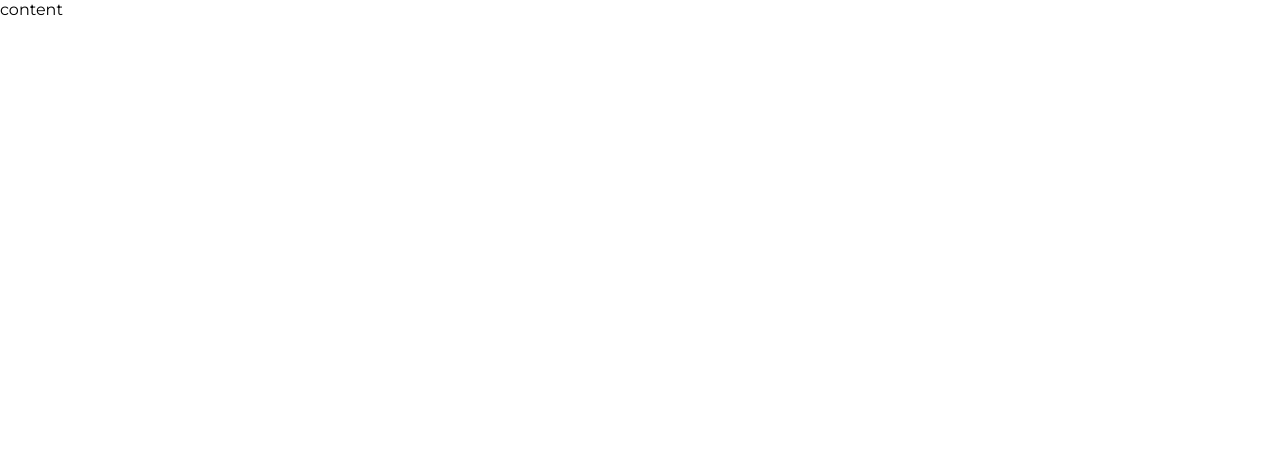
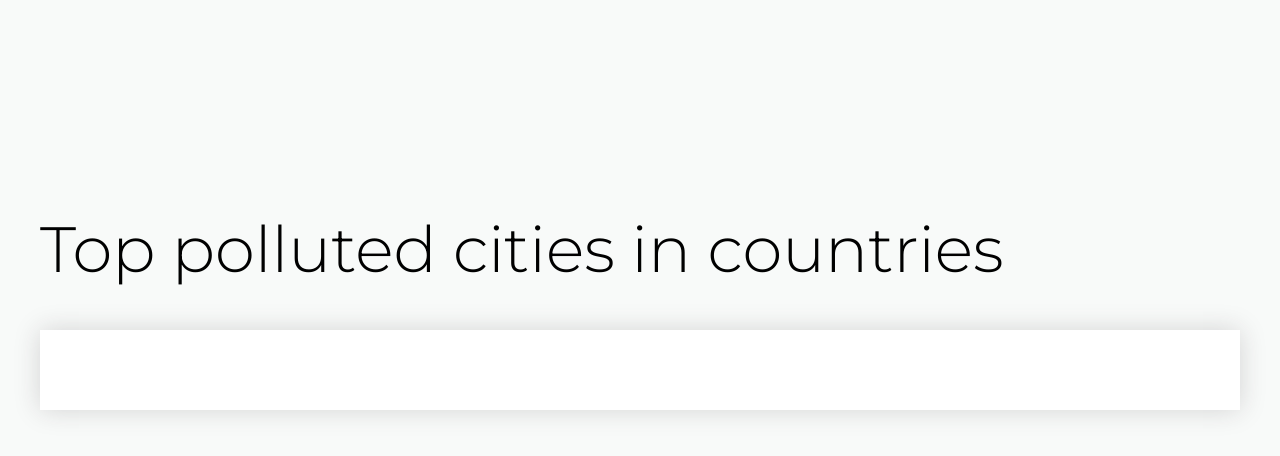
Before and after one commit to MarcinMiler/Recruitment-task, a React (Create React App) app: page / in a window 1280 px wide. Shown: the top 456 px of the page. Built offline with nearby package versions, Linux system fonts and the light colour scheme.

Commit message:
Input component

```diff
--- a/package.json
+++ b/package.json
@@ -34,6 +34,7 @@
     "@storybook/addon-actions": "^5.0.1",
     "@storybook/addon-links": "^5.0.1",
     "@storybook/react": "^5.0.1",
+    "@types/storybook__addon-actions": "^3.4.2",
     "@types/storybook__react": "^4.0.1",
     "@types/styled-components": "^4.1.12",
     "babel-loader": "^8.0.5"
--- /dev/null
+++ b/src/Components/Input/index.tsx
@@ -0,0 +1,32 @@
+import * as React from 'react'
+
+import { Container, StyledInput, SuggestionWrapper, Suggestion } from './style'
+
+interface Props {
+    sugesstions: Suggestion[]
+    onSuggestionClick: (suggestion: Suggestion) => void
+    inputProps: object
+}
+interface Suggestion {
+    name: string
+}
+
+export const Input: React.FC<Props> = ({
+    sugesstions,
+    inputProps,
+    onSuggestionClick
+}) => (
+    <Container>
+        <StyledInput {...inputProps} />
+
+        {sugesstions.length > 0 && (
+            <SuggestionWrapper>
+                {sugesstions.map(suggestion => (
+                    <Suggestion onClick={() => onSuggestionClick(suggestion)}>
+                        {suggestion.name}
+                    </Suggestion>
+                ))}
+            </SuggestionWrapper>
+        )}
+    </Container>
+)
--- /dev/null
+++ b/src/Components/Input/style.tsx
@@ -0,0 +1,43 @@
+import styled from 'styled-components'
+
+export const Container = styled.div`
+    width: 100%;
+    height: 80px;
+    position: relative;
+`
+export const StyledInput = styled.input`
+    width: 100%;
+    height: 100%;
+    padding: 25px;
+    font-size: 28px;
+    font-weight: 300;
+    background-color: white;
+    box-shadow: 0px 0px 25px lightgray;
+    transition: all 250ms ease;
+
+    &:focus {
+        box-shadow: 0px 0px 45px #a8a8a8;
+    }
+`
+export const SuggestionWrapper = styled.div`
+    width: 100%;
+    position: absolute;
+    top: 100px;
+    left: 0;
+    background-color: white;
+    box-shadow: 0px 0px 45px #a8a8a8;
+`
+export const Suggestion = styled.div`
+    width: 100%;
+    height: 80px;
+    padding: 25px;
+    font-weight: 300;
+    font-size: 28px;
+    transition: all 250ms ease;
+    cursor: pointer;
+    user-select: none;
+
+    &:hover {
+        background-color: #ededed;
+    }
+`
--- /dev/null
+++ b/src/Components/index.tsx
@@ -0,0 +1 @@
+export * from './Input'
--- /dev/null
+++ b/src/Pages/App/index.tsx
@@ -0,0 +1,20 @@
+import * as React from 'react'
+import { Container, Title, Wrapper } from './style'
+
+import { Input } from '../../Components'
+
+interface Props {}
+
+export const AppPage: React.FC<Props> = () => (
+    <Container>
+        <Wrapper>
+            <Title>Top polluted cities in countries</Title>
+
+            <Input
+                inputProps={{}}
+                sugesstions={[]}
+                onSuggestionClick={() => null}
+            />
+        </Wrapper>
+    </Container>
+)
--- /dev/null
+++ b/src/Pages/App/style.tsx
@@ -0,0 +1,22 @@
+import styled from 'styled-components'
+
+export const Container = styled.div`
+    width: 100%;
+    height: 100vh;
+    display: flex;
+    justify-content: center;
+    background-color: #f8faf9;
+    overflow: auto;
+`
+export const Wrapper = styled.div`
+    width: 1200px;
+    height: 600px;
+    display: flex;
+    flex-direction: column;
+    justify-content: center;
+`
+export const Title = styled.h1`
+    margin-top: 20px;
+    font-weight: 300;
+    font-size: 64px;
+`
--- a/src/Theme/index.tsx
+++ b/src/Theme/index.tsx
@@ -1,7 +1,7 @@
 import { createGlobalStyle } from 'styled-components'
 
 export const GlobalStyle = createGlobalStyle`
-    @import url('https://fonts.googleapis.com/css?family=Montserrat:400,500,600,700');
+    @import url('https://fonts.googleapis.com/css?family=Montserrat:300,400,500,600');
 
     body {
         width: 100%;
--- a/src/index.tsx
+++ b/src/index.tsx
@@ -4,12 +4,13 @@ import { ThemeProvider } from 'styled-components'
 
 import * as serviceWorker from './serviceWorker'
 import { theme, GlobalStyle } from './Theme'
+import { AppPage } from './Pages/App'
 
 ReactDOM.render(
     <ThemeProvider theme={theme}>
         <>
             <GlobalStyle />
-            <div>content</div>
+            <AppPage />
         </>
     </ThemeProvider>,
     document.getElementById('root')
```
Also changed, not shown: 2 other files (tests, documents, lock files or other folders).
